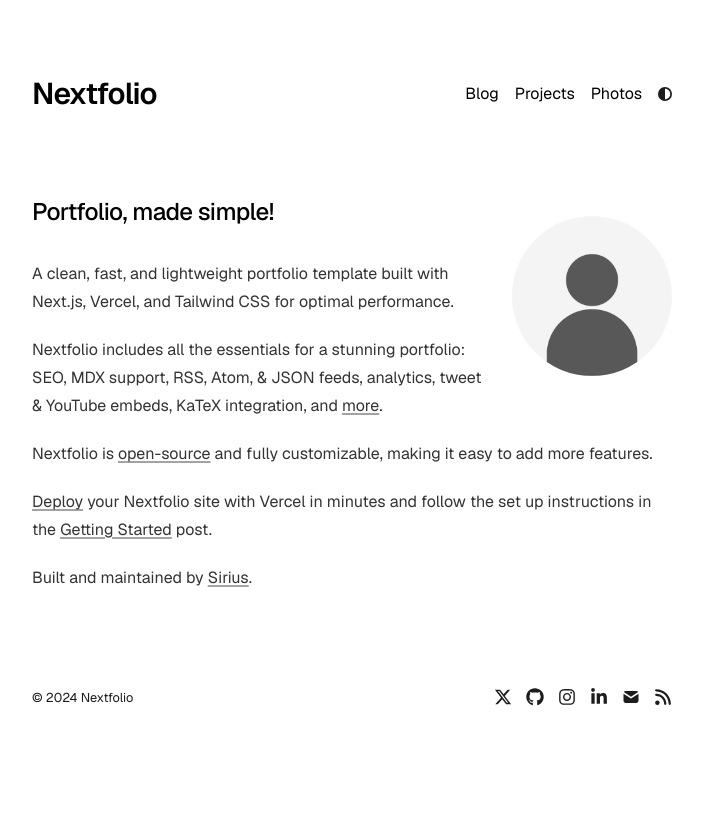
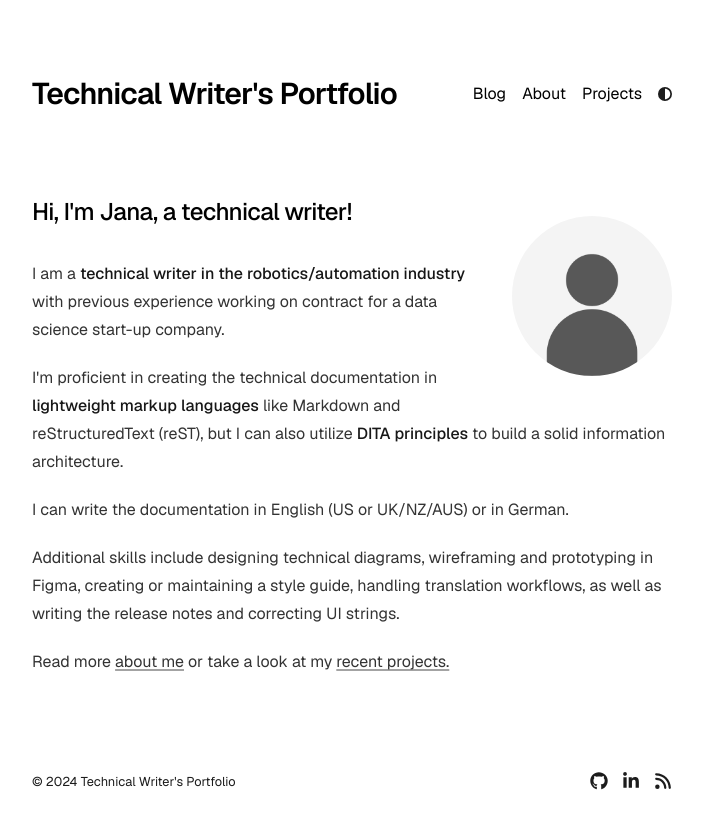
Before and after one commit to coffee-at-midnight/my-portfolio, a Next.js app: page / in a window 1280 px wide. Shown: the top 828 px of the page, without its empty margins (288-991 px from the left). Built offline with nearby package versions, Linux system fonts and the light colour scheme.

Commit message:
Page setup

```diff
--- a/app/components/footer.tsx
+++ b/app/components/footer.tsx
@@ -1,13 +1,7 @@
 "use client";
 
 import React from "react";
-import {
-  FaXTwitter,
-  FaGithub,
-  FaInstagram,
-  FaRss,
-  FaLinkedinIn,
-} from "react-icons/fa6";
+import { FaXTwitter, FaGithub, FaInstagram, FaRss, FaLinkedinIn } from "react-icons/fa6";
 import { TbMailFilled } from "react-icons/tb";
 import { metaData, socialLinks } from "app/config";
 
@@ -15,39 +9,28 @@
 
 function SocialLink({ href, icon: Icon }) {
   return (
-    <a href={href} target="_blank" rel="noopener noreferrer">
-      <Icon />
-    </a>
+    <a href={href} target="_blank" rel="noopener noreferrer" className="transition-opacity duration-300 hover:opacity-90"><Icon /></a>
   );
 }
 
 function SocialLinks() {
   return (
-    <div className="flex text-lg gap-3.5 float-right transition-opacity duration-300 hover:opacity-90">
-      <SocialLink href={socialLinks.twitter} icon={FaXTwitter} />
+    <div className="flex text-lg gap-3.5 float-right">
       <SocialLink href={socialLinks.github} icon={FaGithub} />
-      <SocialLink href={socialLinks.instagram} icon={FaInstagram} />
       <SocialLink href={socialLinks.linkedin} icon={FaLinkedinIn} />
-      <SocialLink href={socialLinks.email} icon={TbMailFilled} />
-      <a href="/rss.xml" target="_self">
-        <FaRss />
-      </a>
+      <a href="/rss.xml" target="_self"><FaRss /></a>
     </div>
   );
 }
 
+// <SocialLink href={socialLinks.twitter} icon={FaXTwitter} />
+// <SocialLink href={socialLinks.instagram} icon={FaInstagram} />
+// <SocialLink href={socialLinks.email} icon={TbMailFilled} />
+
 export default function Footer() {
   return (
     <small className="block lg:mt-24 mt-16 text-[#1C1C1C] dark:text-[#D4D4D4]">
-      <time>© {YEAR}</time>{" "}
-      <a
-        className="no-underline"
-        href={socialLinks.twitter}
-        target="_blank"
-        rel="noopener noreferrer"
-      >
-        {metaData.title}
-      </a>
+      <time>© {YEAR}</time>{" "}{metaData.title}
       <style jsx>{`
         @media screen and (max-width: 480px) {
           article {
--- a/app/components/nav.tsx
+++ b/app/components/nav.tsx
@@ -1,12 +1,6 @@
 import Link from "next/link";
 import { ThemeSwitch } from "./theme-switch";
-import { metaData } from "../config";
-
-const navItems = {
-  "/blog": { name: "Blog" },
-  "/projects": { name: "Projects" },
-  "/photos": { name: "Photos" },
-};
+import { metaData, navItems } from "../config";
 
 export function Navbar() {
   return (
@@ -19,13 +13,7 @@
         </div>
         <div className="flex flex-row gap-4 mt-6 md:mt-0 md:ml-auto items-center">
           {Object.entries(navItems).map(([path, { name }]) => (
-            <Link
-              key={path}
-              href={path}
-              className="transition-all hover:text-neutral-800 dark:hover:text-neutral-200 flex align-middle relative"
-            >
-              {name}
-            </Link>
+            <Link key={path} href={path} className="transition-all hover:text-neutral-800 dark:hover:text-neutral-200 flex align-middle relative">{name}</Link>
           ))}
           <ThemeSwitch />
         </div>
--- a/app/config.ts
+++ b/app/config.ts
@@ -1,16 +1,25 @@
+// Site title and description
 export const metaData = {
   baseUrl: "https://nextfolio-template.vercel.app/",
-  title: "Nextfolio",
-  name: "Sirius",
+  title: "Technical Writer's Portfolio",
+  name: "Jana",
   ogImage: "/opengraph-image.png",
   description:
-    "A clean, fast, and lightweight portfolio template built with Next.js, Vercel, and Tailwind CSS for optimal performance.",
+    "The portfolio of a technical writer.",
 };
 
+// Top level navigation items
+export const navItems = {
+  "/blog": { name: "Blog" },
+  "/about": { name: "About" },
+  "/projects": { name: "Projects" },
+};
+
+// Social link for social media navigation
 export const socialLinks = {
-  twitter: "https://x.com/1tssirius",
-  github: "https://github.com/1msirius/Nextfolio",
-  instagram: "https://www.instagram.com/",
-  linkedin: "https://www.linkedin.com/",
-  email: "mailto:example@gmail.com",
+  twitter: "#",
+  github: "#",
+  instagram: "#",
+  linkedin: "#",
+  email: "#",
 };
--- a/app/layout.tsx
+++ b/app/layout.tsx
@@ -47,40 +47,16 @@
 
 const cx = (...classes) => classes.filter(Boolean).join(" ");
 
-export default function RootLayout({
-  children,
-}: {
-  children: React.ReactNode;
-}) {
+export default function RootLayout({children,}:{children: React.ReactNode;}) {
   return (
     <html lang="en" className={cx(GeistSans.variable, GeistMono.variable)}>
       <head>
-        <link
-          rel="alternate"
-          type="application/rss+xml"
-          href="/rss.xml"
-          title="RSS Feed"
-        />
-        <link
-          rel="alternate"
-          type="application/atom+xml"
-          href="/atom.xml"
-          title="Atom Feed"
-        />
-        <link
-          rel="alternate"
-          type="application/feed+json"
-          href="/feed.json"
-          title="JSON Feed"
-        />
+        <link rel="alternate" type="application/rss+xml" href="/rss.xml" title="RSS Feed"/>
+        <link rel="alternate" type="application/atom+xml" href="/atom.xml" title="Atom Feed"/>
+        <link rel="alternate" type="application/feed+json" href="/feed.json" title="JSON Feed"/>
       </head>
-      <body className="antialiased flex flex-col items-center justify-center mx-auto mt-2 lg:mt-8 mb-20 lg:mb-40">
-        <ThemeProvider
-          attribute="class"
-          defaultTheme="system"
-          enableSystem
-          disableTransitionOnChange
-        >
+      <body className="antialiased flex flex-col items-center justify-center mx-auto mt-2 lg:mt-8 mb-10 lg:mb-10">
+        <ThemeProvider attribute="class" defaultTheme="system" enableSystem disableTransitionOnChange>
           <main className="flex-auto min-w-0 mt-2 md:mt-6 flex flex-col px-6 sm:px-4 md:px-0 max-w-[640px] w-full">
             <Navbar />
             {children}
--- a/app/page.tsx
+++ b/app/page.tsx
@@ -1,67 +1,20 @@
 import Image from "next/image";
-import { socialLinks } from "./config";
 
 export default function Page() {
   return (
     <section>
-      <a href={socialLinks.twitter} target="_blank">
-        <Image
-          src="/profile.png"
-          alt="Profile photo"
+      <Image src="/profile.png" alt="Profile photo"
           className="rounded-full bg-gray-100 block lg:mt-5 mt-0 lg:mb-5 mb-10 mx-auto sm:float-right sm:ml-5 sm:mb-5 grayscale hover:grayscale-0"
-          unoptimized
-          width={160}
-          height={160}
-          priority
-        />
-      </a>
-
+          unoptimized width={160} height={160} priority />
       <h1 className="mb-8 text-2xl font-medium tracking-tight">
-        Portfolio, made simple!
+        Hi, I'm Jana, a technical writer!
       </h1>
-
       <div className="prose prose-neutral dark:prose-invert">
-        <p>
-          A clean, fast, and lightweight portfolio template built with Next.js,
-          Vercel, and Tailwind CSS for optimal performance.
-        </p>
-        <p>
-          Nextfolio includes all the essentials for a stunning portfolio: SEO,
-          MDX support, RSS, Atom, & JSON feeds, analytics, tweet & YouTube
-          embeds, KaTeX integration, and{" "}
-          <a
-            target="_blank"
-            href="https://github.com/1msirius/Nextfolio?tab=readme-ov-file#features"
-          >
-            more
-          </a>
-          .
-        </p>
-        <p>
-          Nextfolio is{" "}
-          <a href={socialLinks.github} target="_blank">
-            open-source
-          </a>{" "}
-          and fully customizable, making it easy to add more features.
-        </p>
-        <p>
-          <a
-            href="https://vercel.com/new/clone?repository-url=https%3A%2F%2Fgithub.com%2F1msirius%2FNextfolio"
-            target="_blank"
-          >
-            Deploy
-          </a>{" "}
-          your Nextfolio site with Vercel in minutes and follow the set up
-          instructions in the{" "}
-          <a href="/blog/getting-started">Getting Started</a> post.
-        </p>
-        <p>
-          Built and maintained by{" "}
-          <a href="https://imsirius.xyz/" target="_blank">
-            Sirius
-          </a>
-          .
-        </p>
+        <p>I am a <strong>technical writer in the robotics/automation industry</strong> with previous experience working on contract for a data science start-up company.</p>
+        <p>I'm proficient in creating the technical documentation in <strong>lightweight markup languages</strong> like Markdown and reStructuredText (reST), but I can also utilize <strong>DITA principles</strong> to build a solid information architecture.</p>
+        <p>I can write the documentation in English (US or UK/NZ/AUS) or in German.</p>
+        <p>Additional skills include designing technical diagrams, wireframing and prototyping in Figma, creating or maintaining a style guide, handling translation workflows, as well as writing the release notes and correcting UI strings.</p>
+        <p>Read more <a href="/about">about me</a> or take a look at my <a href="/projects">recent projects.</a></p>
       </div>
     </section>
   );
```
